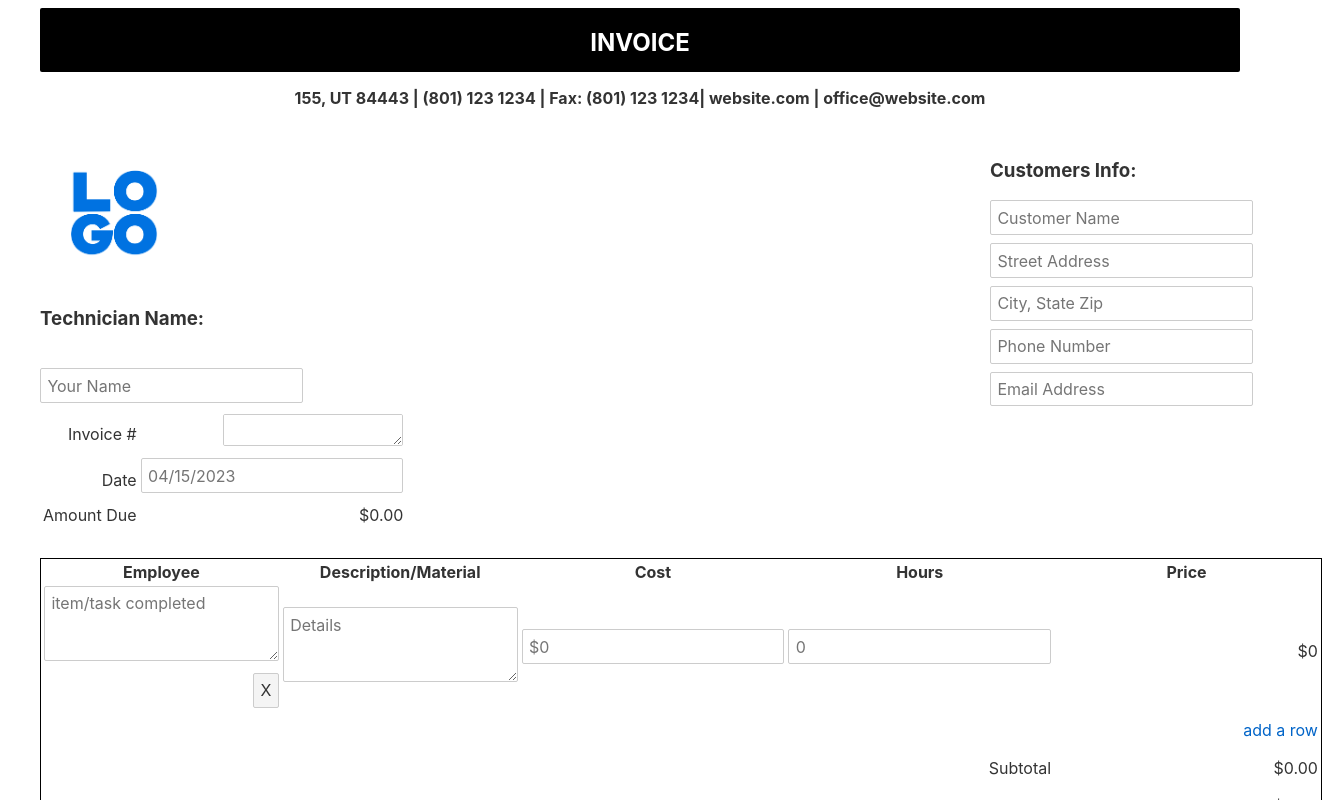
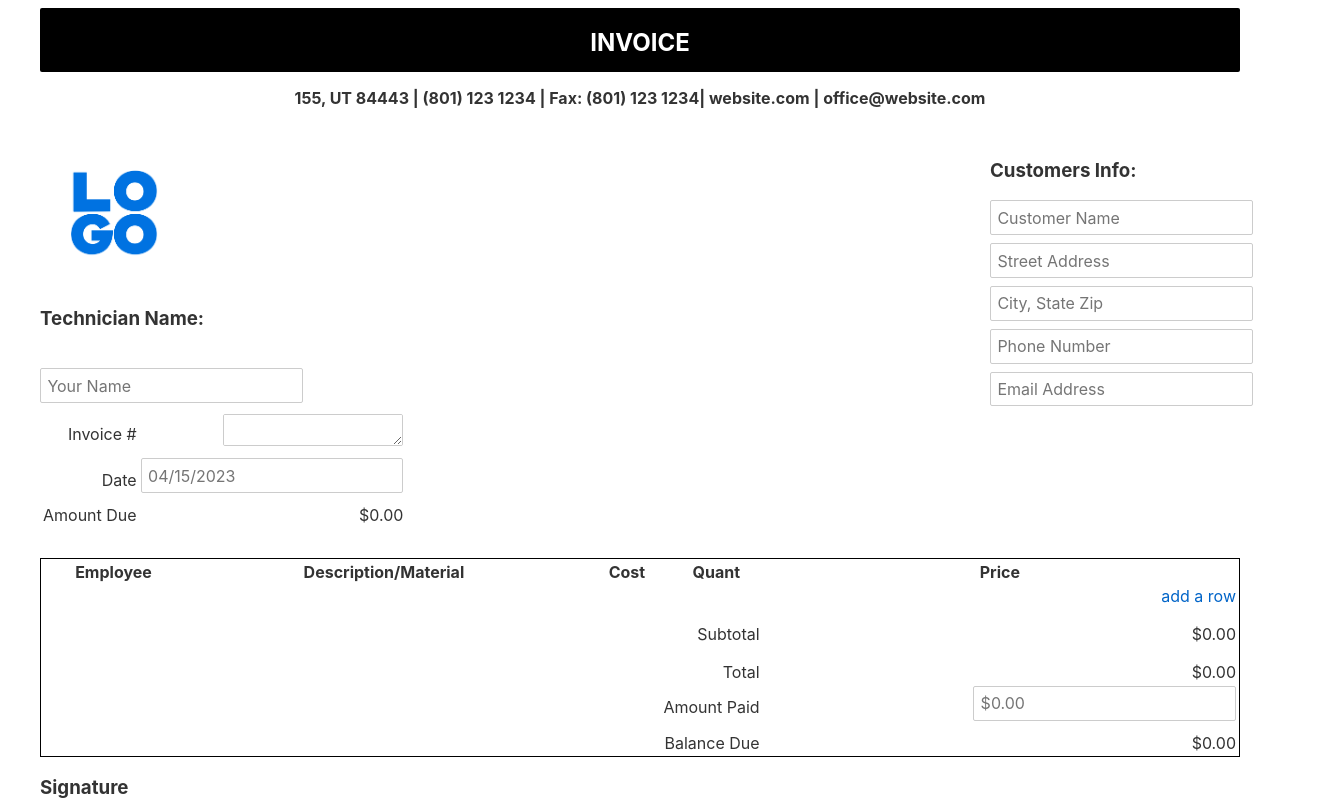
Before and after one commit to fanko89/Final-Project, a Svelte app in the folder my-svelte-app/: page / in a window 1280 px wide. Shown: the top 800 px of the page, 1322 px wide, since content can reach past the window. Built offline with nearby package versions, Linux system fonts and the light colour scheme.

Commit message:
worked on js

```diff
--- a/my-svelte-app/src/App.svelte
+++ b/my-svelte-app/src/App.svelte
@@ -1,8 +1,11 @@
 <script>
-	export let date;
+  import { each } from 'svelte/internal';
 	import './lib/styles/styles.css';
 
-const rowNumber = 0;
+
+	let yourData = [];
+  let yourTotal = 0;
+  let yourAmountDue = 0;
 
   function getCurrentDate() {
     const today = new Date();
@@ -13,48 +16,45 @@ const rowNumber = 0;
   }
 
   function deleteRow(rowId) {
-
-	if (rowId === 1) {
-	  // If there is only one row, reset the row to the default values
-	  yourData[0] = { description: '', amount: 0, paid: 0 };
-	// Remove the row from the array
     yourData.splice(rowId, 1);
-	// Recalculate the total and amount due
     updateTotalAndAmountDue();
   }
-else{
-return
+
+  function addRow() {
+    const newRow = {
+      description: '',
+      amount: 0,
+      paid: 0
+    };
+    yourData.push(newRow);
+    updateTotalAndAmountDue();
   }
 
+  function updatePrice(rowId, cost, qty) {
+    const row = yourData[rowId];
+    row.amount = cost * qty;
+    row.price = `$${row.amount.toFixed(2)}`;
+    updateTotalAndAmountDue();
   }
 
-  function addRow(newRow){
-	// Add the new row to the array
-	yourData.push(newRow)
-	// Recalculate the total and amount due
-	updateTotalAndAmountDue()
+  function updateTotalAndAmountDue() {
+    let total = 0;
+    let amountDue = 0;
+    yourData.forEach((row) => {
+      total += row.amount;
+      amountDue += row.amount - row.paid;
+    });
+    yourTotal = total;
+    yourAmountDue = amountDue;
+
+    document.querySelector('#subtotal').textContent = `$${yourTotal.toFixed(2)}`;
+    document.querySelector('#total').textContent = `$${yourTotal.toFixed(2)}`;
+    document.querySelector('.due').textContent = `$${yourAmountDue.toFixed(2)}`;
   }
-
-  function updateTotalAndAmountDue(){
-	let total = 0
-	let amountDue = 0
-	yourData.forEach((row) => {
-	  total += row.amount
-	  amountDue += row.amount - row.paid
-	})
-	yourTotal = total
-	yourAmountDue = amountDue
-  }
-
-
-
 </script>
 
-<main><form class="ui form">
-
-
-
-
+<main>
+	<form class="ui form">
 	  <div id="pdfWrap">
 		<textarea id="header">INVOICE</textarea>
 		<div id="info">
@@ -64,22 +64,18 @@ return
 		  <img id="image" src="/img/logo.png" alt="logo" />
 		</div>
 		<div id="identity">
-
 		  <h3>Customers Info:</h3>
-
-		<input type="text" textarea id="name" placeholder="Customer Name"  />
+		  <input type="text" textarea id="name" placeholder="Customer Name" />
 		  <input type="text" textarea id="address" placeholder="Street Address" />
 		  <input type="text" textarea id="region" placeholder="City, State Zip" />
 		  <input type="text" textarea id="phone" placeholder="Phone Number" />
 		  <input type="text" textarea id="email" placeholder="Email Address" />
 		</div>
 		<div style="clear:both"></div>
-
 		<div id="customer">
 		  <h3>Technician Name:</h3>
 		  <br />
-		  <input type="text" textarea id="customer-title"  placeholder="Your Name" />
-
+		  <input type="text" textarea id="customer-title" placeholder="Your Name" />
 		  <table id="meta">
 			<tr>
 			  <td class="meta-head">Invoice #</td>
@@ -91,57 +87,65 @@ return
 				  </tr>
 				  <tr>
 					<td class="meta-head">Amount Due</td>
-					  <td><div class="due">$0.00</div></td>
+					<td><div class="due">${yourAmountDue.toFixed(2)}</div></td>
 				  </tr>
 				</table>
 			  </div>
 			  <table width="100%" id="items">
+				<thead>
 				  <tr>
 					<th width="50">Employee</th>
 					<th width="219">Description/Material</th>
 					<th width="46">Cost</th>
-				<th width="46">Hours</th>
+					<th width="46">Quant</th>
 					<th width="46">Price</th>
 				  </tr>
-
+				</thead>
+				<tbody>
+				  {#each yourData as row, i}
 					<tr class="item-row">
-				<td class="item-name"><div class="delete-wpr">
+					  <td class="item-name">
+						<div class="delete-wpr">
 						  <textarea oninput="auto_grow(this)" rows="3" id="task" textarea="textarea" placeholder="item/task completed"></textarea>
-			  <button class="delete" on:click={deleteRow()} title="Remove row">X</button>
+						  <button class="delete" on:click={() => deleteRow(i)} title="Remove row">X</button>
 						</div>
 					  </td>
-				<td class="description"><textarea oninput="auto_grow(this)" rows="3" id="details" textarea="textarea" placeholder="Details"></textarea></td>
-				<td><input type="text" width="70px" textarea class="cost"  placeholder="$0"  /></td>
-				<td><input type="text" width="70px" textarea class="qty" placeholder="0" /></td>
-				<td><span class="price">$0</span></td>
+					  <td class="description">
+						<textarea oninput="auto_grow(this)" rows="3" id="details" textarea="textarea" placeholder="Details"></textarea>
+					  </td>
+					  <td>
+						<input type="text" width="70px" textarea class="cost" placeholder="$0" on:input={(e) => updatePrice(i, e.target.value, row.qty)} bind:value={row.cost} />
+					  </td>
+					  <td>
+						<input type="text" width="70px" textarea class="qty" placeholder="0" on:input={(e) => updatePrice(i, row.cost, e.target.value)} bind:value={row.qty} />
+					  </td>
+					  <td>{row.price}</td>
 					</tr>
-
+				  {/each}
 				  <tr id="hiderow">
-			  <td colspan="5"><a id="addrow" on:click={addRow()} title="Add a row"> add a row</a></td>
+					<td colspan="5"><a id="addrow" on:click={() => addRow()} title="Add a row">add a row</a></td>
 				  </tr>
-
 				  <tr>
 					<td height="48" colspan="2" class="blank"></td>
 					<td colspan="2" class="total-line">Subtotal</td>
-				<td class="total-value"><div id="subtotal">$0.00</div></td>
+					<td class="total-value"><div id="subtotal">${yourTotal.toFixed(2)}</div></td>
 				  </tr>
 				  <tr>
-
 					<td colspan="2" class="blank"></td>
 					<td colspan="2" class="total-line">Total</td>
-				<td class="total-value"><div id="total">$0.00</div></td>
+					<td class="total-value"><div id="total">${yourTotal.toFixed(2)}</div></td>
 				  </tr>
 				  <tr>
 					<td colspan="2" class="blank"></td>
 					<td colspan="2" class="total-line">Amount Paid</td>
-
-				<td width="86" class="total-value"><input type="text" textarea id="paid"  placeholder="$0.00" /></td>
+					<td width="86" class="total-value"><input type="text" textarea id="paid" placeholder="$0.00" /></td>
 				  </tr>
 				  <tr>
 					<td colspan="2" class="blank">&nbsp;</td>
 					<td colspan="2" class="total-line balance">Balance Due</td>
-				<td class="total-value balance"><div class="due">$0.00</div></td>
+					<td class="total-value balance"><div class="due">${yourAmountDue.toFixed(2)}</div></td>
 				  </tr>
+
 
 		  </table>
 		  <div class="sigPad" id="smoothed-variableStrokeWidth" style="width:424px;">
```
Lines whose indentation alone changed are shown as unchanged.
